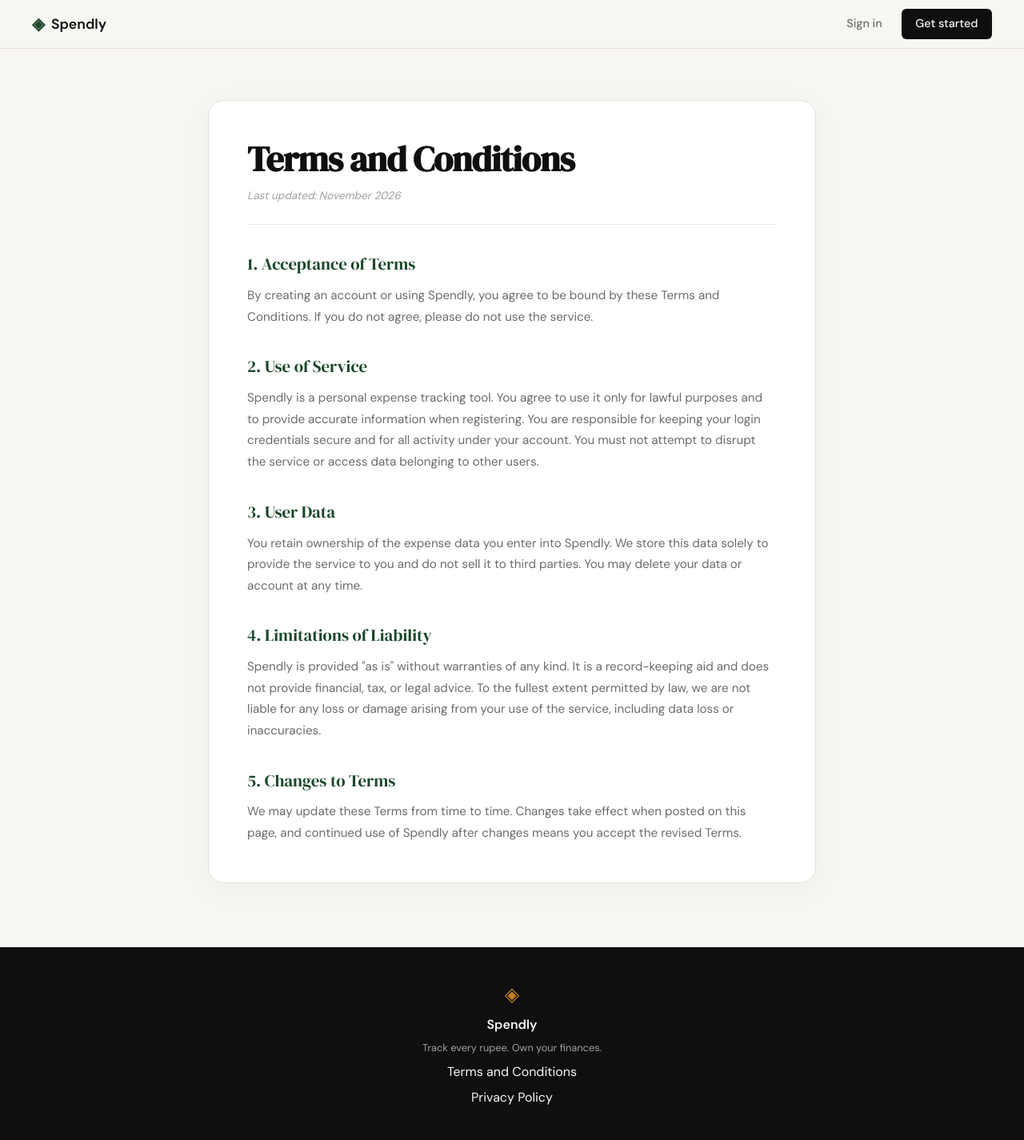
After one commit to sreehari-sreesunil/spendly, a Flask app: page /terms in a window 1280 px wide. The commit adds this page. Shown: the whole page at 80% size. Run offline with Flask 3, Linux system fonts and the light colour scheme.

Commit message:
landing: add terms and conditions page and route

```diff
--- a/app.py
+++ b/app.py
@@ -20,6 +20,11 @@ def register():
 @app.route("/login")
 def login():
     return render_template("login.html")
+
+
+@app.route("/terms")
+def terms():
+    return render_template("terms.html")
 
 
 # ------------------------------------------------------------------ #
--- a/static/css/style.css
+++ b/static/css/style.css
@@ -478,6 +478,60 @@ a { color: inherit; text-decoration: none; }
 .auth-switch a:hover { text-decoration: underline; }
 
 /* ------------------------------------------------------------------ */
+/* Legal pages (terms, privacy)                                        */
+/* ------------------------------------------------------------------ */
+
+.legal {
+    padding: 4rem 2rem 5rem;
+}
+
+.legal-inner {
+    max-width: 760px;
+    margin: 0 auto;
+    background: var(--paper-card);
+    border: 1px solid var(--border);
+    border-radius: var(--radius-lg);
+    padding: 3rem;
+    box-shadow: 0 8px 40px rgba(0,0,0,0.04);
+}
+
+.legal-inner h1 {
+    font-family: var(--font-display);
+    font-size: clamp(2rem, 4vw, 2.75rem);
+    line-height: 1.15;
+    letter-spacing: -0.02em;
+    color: var(--ink);
+    margin-bottom: 0.5rem;
+}
+
+.legal-inner h1 + p {
+    font-size: 0.85rem;
+    color: var(--ink-faint);
+    padding-bottom: 1.5rem;
+    margin-bottom: 0.5rem;
+    border-bottom: 1px solid var(--border-soft);
+}
+
+.legal-inner h2 {
+    font-family: var(--font-display);
+    font-size: 1.3rem;
+    font-weight: 400;
+    color: var(--accent);
+    margin: 2rem 0 0.6rem;
+}
+
+.legal-inner p {
+    font-size: 0.95rem;
+    color: var(--ink-muted);
+    line-height: 1.75;
+}
+
+@media (max-width: 600px) {
+    .legal { padding: 2rem 1rem 3rem; }
+    .legal-inner { padding: 1.75rem 1.25rem; }
+}
+
+/* ------------------------------------------------------------------ */
 /* Footer                                                              */
 /* ------------------------------------------------------------------ */
 
--- a/templates/base.html
+++ b/templates/base.html
@@ -34,7 +34,7 @@
             <span class="brand-icon">◈</span>
             <span class="footer-name">Spendly</span>
             <p class="footer-copy">Track every rupee. Own your finances.</p>
-            <a href="#">Terms and Conditions</a>
+            <a href="/terms">Terms and Conditions</a>
             <a href="#">Privacy Policy</a>
         </div>
     </footer>
--- /dev/null
+++ b/templates/terms.html
@@ -0,0 +1,29 @@
+{% extends "base.html" %}
+
+{% block title %}Terms and Conditions — Spendly{% endblock %}
+
+{% block content %}
+
+<section class="legal">
+    <div class="legal-inner">
+        <h1>Terms and Conditions</h1>
+        <p><em>Last updated: November 2026</em></p>
+
+        <h2>1. Acceptance of Terms</h2>
+        <p>By creating an account or using Spendly, you agree to be bound by these Terms and Conditions. If you do not agree, please do not use the service.</p>
+
+        <h2>2. Use of Service</h2>
+        <p>Spendly is a personal expense tracking tool. You agree to use it only for lawful purposes and to provide accurate information when registering. You are responsible for keeping your login credentials secure and for all activity under your account. You must not attempt to disrupt the service or access data belonging to other users.</p>
+
+        <h2>3. User Data</h2>
+        <p>You retain ownership of the expense data you enter into Spendly. We store this data solely to provide the service to you and do not sell it to third parties. You may delete your data or account at any time.</p>
+
+        <h2>4. Limitations of Liability</h2>
+        <p>Spendly is provided "as is" without warranties of any kind. It is a record-keeping aid and does not provide financial, tax, or legal advice. To the fullest extent permitted by law, we are not liable for any loss or damage arising from your use of the service, including data loss or inaccuracies.</p>
+
+        <h2>5. Changes to Terms</h2>
+        <p>We may update these Terms from time to time. Changes take effect when posted on this page, and continued use of Spendly after changes means you accept the revised Terms.</p>
+    </div>
+</section>
+
+{% endblock %}
```
